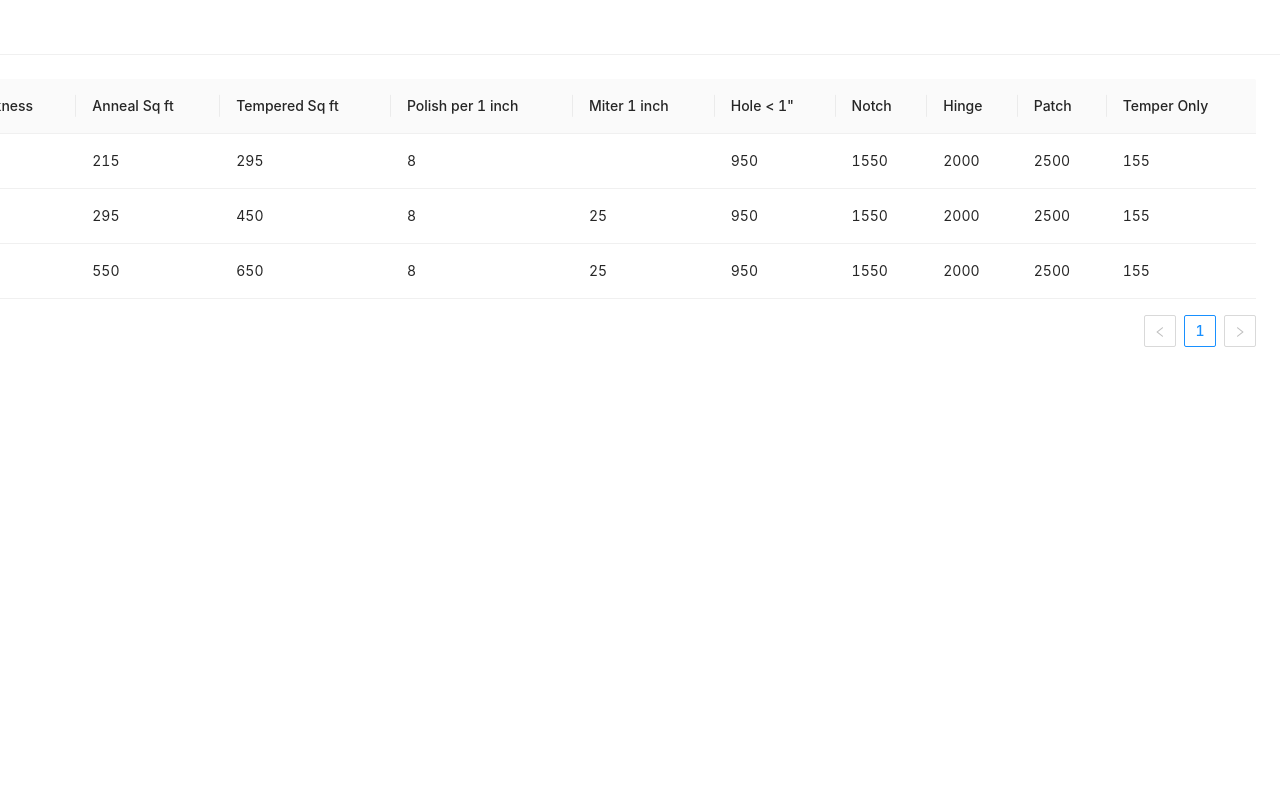
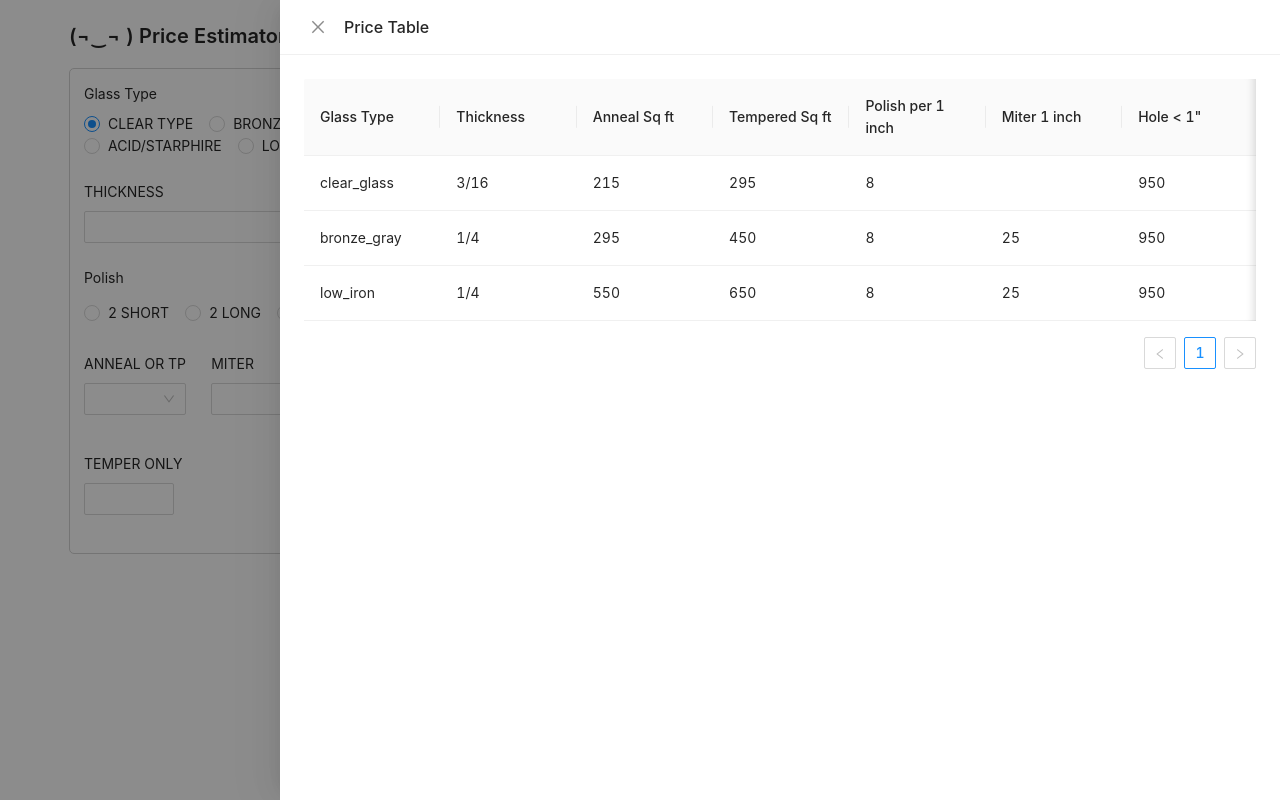
Before and after one commit to munjo5746/simple_menu, a React (Create React App) app: page / in a window 1280 px wide. Both pictures are taken after a click on the button "Price Table". Built offline with nearby package versions, Linux system fonts and the light colour scheme.

Commit message:
glass type and thickness fixed to the left side

```diff
--- a/src/App.tsx
+++ b/src/App.tsx
@@ -308,7 +308,7 @@ function App() {
 
             <Drawer
                 title="Price Table"
-                width={1500}
+                width={1000}
                 visible={openDrawer}
                 onClose={() => {
                     setOpenDrawer(false);
--- a/src/app/PriceTable.tsx
+++ b/src/app/PriceTable.tsx
@@ -53,11 +53,19 @@ const PriceTable: React.FC = () => {
         [],
     );
 
+    const fixedColumnKeys: FieldKey[] = React.useMemo(
+        () => ['glass_type', 'thickness'],
+        [],
+    );
+
     const columns = Object.keys(json[0]).map((key) => {
         const title = TitleMap[key as FieldKey];
         return {
             dataIndex: key,
             title,
+            fixed: fixedColumnKeys.includes(key as FieldKey)
+                ? ('left' as any)
+                : undefined,
             onCell: (data: DataType) => ({
                 data,
                 title,
@@ -76,6 +84,7 @@ const PriceTable: React.FC = () => {
     return (
         <Form form={form}>
             <Table
+                scroll={{ x: 1500 }}
                 columns={columns}
                 dataSource={dataSource}
                 components={{
```
